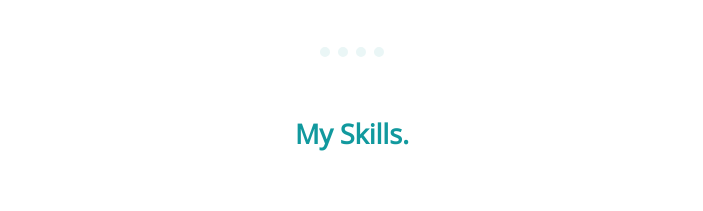
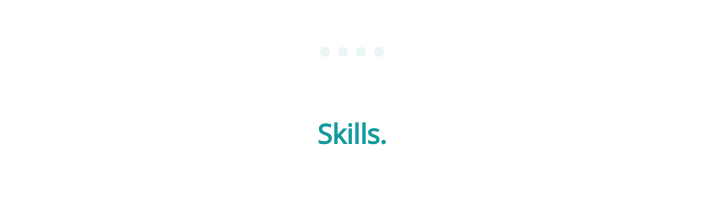
Before and after one commit to Pot-head/Ana, a plain HTML site: page index.html in a window 1280 px wide. Shown: the part 1305-1516 px from the top of the page, without its empty margins (288-991 px from the left). Drawn offline with nearby package versions, Linux system fonts and the light colour scheme.

Commit message:
Update index.html

```diff
--- a/index.html
+++ b/index.html
@@ -24,7 +24,7 @@
       </div>
       <hr>
       <div class="skills">
-        <h2>My Skills.</h2>
+        <h2>Skills.</h2>
         <div class="skill-row">
           <img class="q" src="Skill1.jpg" alt="skills">
           <h3>Favorite Heroes</h3>
```
